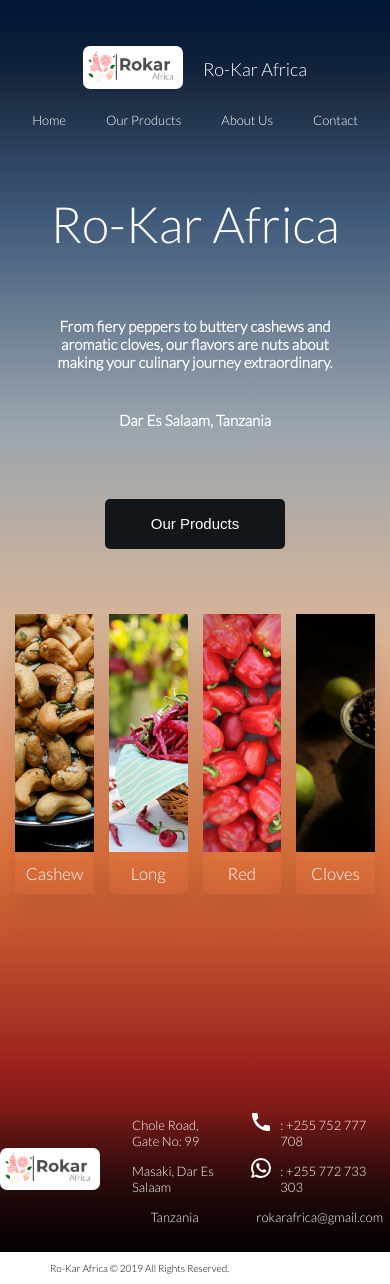
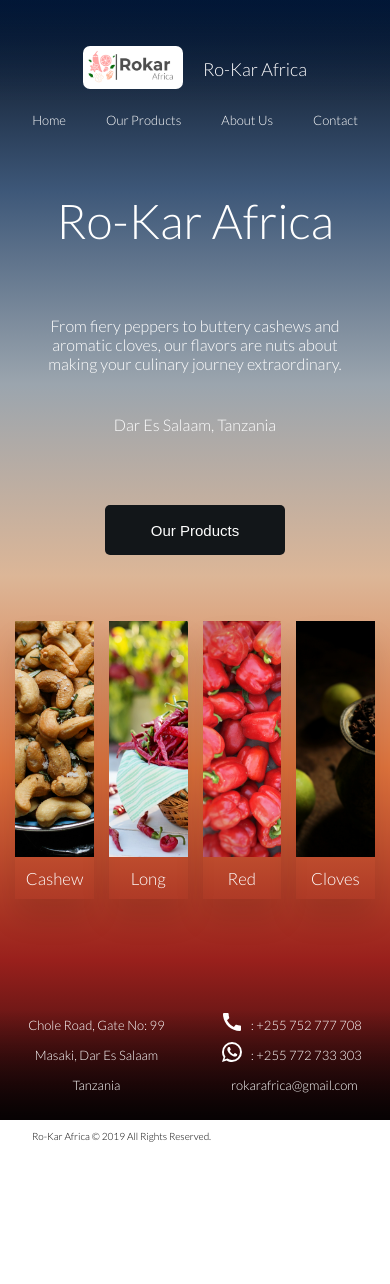
Before and after one commit to rodinKaradeniz/rokar-africa-client, a React (Create React App) app: page / in a window 390 px wide. After the commit the page ends 1152 px from the top, so only its background shows below. Built offline with nearby package versions, Linux system fonts and the light colour scheme.

Commit message:
bug fixes and small styling improvements

```diff
--- a/public/index.html
+++ b/public/index.html
@@ -7,38 +7,16 @@
     <meta name="theme-color" content="#000000" />
     <meta
       name="description"
-      content="Web site created using create-react-app"
+      content="From fiery peppers to buttery cashews and aromatic cloves, our flavors
+      are nuts about making your culinary journey extraordinary."
     />
     <link rel="apple-touch-icon" href="%PUBLIC_URL%/logo192.jpg" />
-    <!--
-      manifest.json provides metadata used when your web app is installed on a
-      user's mobile device or desktop. See https://developers.google.com/web/fundamentals/web-app-manifest/
-    -->
     <base href="/" />
     <link rel="manifest" href="%PUBLIC_URL%/manifest.json" />
-    <!--
-      Notice the use of %PUBLIC_URL% in the tags above.
-      It will be replaced with the URL of the `public` folder during the build.
-      Only files inside the `public` folder can be referenced from the HTML.
-
-      Unlike "/favicon.ico" or "favicon.ico", "%PUBLIC_URL%/favicon.ico" will
-      work correctly both with client-side routing and a non-root public URL.
-      Learn how to configure a non-root public URL by running `npm run build`.
-    -->
     <title>Rokar Africa</title>
   </head>
   <body>
     <noscript>You need to enable JavaScript to run this app.</noscript>
     <div id="root"></div>
-    <!--
-      This HTML file is a template.
-      If you open it directly in the browser, you will see an empty page.
-
-      You can add webfonts, meta tags, or analytics to this file.
-      The build step will place the bundled scripts into the <body> tag.
-
-      To begin the development, run `npm start` or `yarn start`.
-      To create a production bundle, use `npm run build` or `yarn build`.
-    -->
   </body>
 </html>
--- a/src/App.css
+++ b/src/App.css
@@ -25,7 +25,7 @@
 
 h1 {
   font-weight: 200;
-  font-size: 45px;
+  font-size: 2.5rem;
   color: white;
   height: 30px;
   display: flex;
@@ -34,19 +34,23 @@
 }
 
 h2 {
-  font-size: 30px;
+  font-size: 2rem;
+  font-weight: 100;
 }
 
 h3 {
   font-size: 20px;
+  font-weight: 100;
 }
 
 h4 {
-  font-size: 15px;
+  font-size: 1rem;
+  font-weight: 100;
   color: white;
 }
 
 p {
   color: white;
-  font-size: 15px;
+  font-size: 0.9rem;
+  font-weight: 100;
 }
--- a/src/components/Footer.jsx
+++ b/src/components/Footer.jsx
@@ -9,7 +9,7 @@
   return (
     <div className="footer">
       <div className="footerContent">
-        <div className="footerSection">
+        <div className="footerLogoContainer">
           <Link to="/">
             <img src={Logo} alt="" />
           </Link>
--- a/src/components/ProductItem.jsx
+++ b/src/components/ProductItem.jsx
@@ -4,7 +4,7 @@
   return (
     <div className="productItem">
       <div className="productImageContainer">
-        <img className="image" src={image} alt="" />
+        <img className="image" src={image} alt={"product"} />
       </div>
       <div className="productInfo">
         <h2> {name} </h2>
--- a/src/pages/About.jsx
+++ b/src/pages/About.jsx
@@ -15,10 +15,10 @@
     <div className="about">
       <div className="aboutIntro">
         <h1> About Us </h1>
-        <p>
+        <h4>
           We don't just sell products; we share a taste of Tanzania with every
           spice and nut, inviting you to savor the essence of our heritage.
-        </p>
+        </h4>
       </div>
       <div className="aboutSectionContainer">
         <div className="aboutSection">
--- a/src/pages/Contact.jsx
+++ b/src/pages/Contact.jsx
@@ -1,16 +1,31 @@
-import React, { useEffect } from "react";
+import React, { useEffect, useState } from "react";
 import ContactForm from "../components/ContactForm";
 import Maps from "../components/Maps";
 import "../styles/Contact.css";
 
 function Contact() {
+  const [mapContainerStyle, setMapContainerStyle] = useState({
+    width: "350px",
+    height: "250px",
+  });
+
   useEffect(() => {
     window.scrollTo(0, 0);
+    updateMapContainerStyle(); // Update mapContainerStyle initially
+    window.addEventListener("resize", updateMapContainerStyle); // Add event listener for window resize
+    return () => {
+      window.removeEventListener("resize", updateMapContainerStyle); // Cleanup event listener on component unmount
+    };
   }, []);
 
-  const mapContainerStyle = {
-    width: "350px",
-    height: "250px",
+  const updateMapContainerStyle = () => {
+    // Adjust mapContainerStyle based on screen width
+    const screenWidth = window.innerWidth;
+    const newMapContainerStyle =
+      screenWidth >= 768
+        ? { width: "500px", height: "300px" }
+        : { width: "300px", height: "200px" };
+    setMapContainerStyle(newMapContainerStyle);
   };
 
   return (
--- a/src/styles/About.css
+++ b/src/styles/About.css
@@ -4,7 +4,7 @@
   flex-direction: column;
   align-items: center;
   justify-content: center;
-  gap: 50px;
+  gap: 3rem;
   padding-top: 200px;
   padding-bottom: 100px;
 }
@@ -33,18 +33,17 @@
   flex-direction: column;
   justify-content: center;
   align-items: center;
-  gap: 30px;
 }
 
 .aboutSectionTitle {
-  flex: 50%;
+  flex: 40%;
   display: flex;
   flex-direction: column;
   height: 100%;
 }
 
 .aboutSectionBody {
-  flex: 50%;
+  flex: 60%;
   text-align: center;
 }
 
--- a/src/styles/Contact.css
+++ b/src/styles/Contact.css
@@ -7,7 +7,7 @@
   align-items: center;
   padding-top: 200px;
   padding-bottom: 100px;
-  gap: 50px;
+  gap: 3rem;
 }
 
 .contactHeader {
@@ -16,18 +16,16 @@
   flex-direction: column;
   align-items: center;
   text-align: center;
-  margin-bottom: 50px;
+  margin-bottom: 1rem;
 }
 
 .contactBody {
   width: 80%;
-  /* height: 80vh; */
   display: flex;
   flex-direction: row;
 }
 
 .contactBody .leftSide {
-  /* height: 90vh; */
   flex: 50%;
   display: flex;
   flex-direction: column;
@@ -69,7 +67,7 @@
   margin: 50px;
 }
 
-@media only screen and (max-width: 850px) {
+@media only screen and (max-width: 768px) {
   .contactBody {
     width: 80%;
     flex-direction: column;
--- a/src/styles/Footer.css
+++ b/src/styles/Footer.css
@@ -4,17 +4,11 @@
   display: flex;
   flex-direction: column;
   justify-content: center;
-  margin-top: 100px;
 }
 
 .footer p {
   color: white;
   font-size: small;
-}
-
-.footerEnd {
-  background-color: white;
-  padding-left: 50px;
 }
 
 .footerEnd p {
@@ -30,6 +24,18 @@
   padding-bottom: 20px;
 }
 
+.footerLogoContainer {
+  display: flex;
+  flex-direction: column;
+  align-items: center;
+  justify-content: center;
+}
+
+.footerLogoContainer img {
+  width: 100px;
+  border-radius: 7px;
+}
+
 .footerSection {
   display: flex;
   flex-direction: column;
@@ -39,11 +45,6 @@
 
 .footerSection p {
   margin: 7px;
-}
-
-.footerSection img {
-  width: 100px;
-  border-radius: 7px;
 }
 
 .footerPhoneInfo {
@@ -85,9 +86,18 @@
   transform: scale(1.1); /* Scale the element on hover */
 }
 
-@media only screen and (min-width: 1000px) {
+.footerEnd {
+  background-color: white;
+  padding-left: 2rem;
+}
+
+@media only screen and (max-width: 1200px) {
   .footerLinks {
-    display: inherit;
+    display: none;
+  }
+
+  .footerContent {
+    gap: 6rem;
   }
 }
 
@@ -97,6 +107,16 @@
   }
 
   .footerContent {
-    gap: 25px;
+    gap: 4rem;
   }
 }
+
+@media only screen and (max-width: 768px) {
+  .footerContent {
+    gap: 3rem;
+  }
+
+  .footerLogoContainer {
+    display: none;
+  }
+}
--- a/src/styles/Home.css
+++ b/src/styles/Home.css
@@ -19,7 +19,7 @@
 }
 
 .headerContainer h1 {
-  font-size: 50px;
+  font-size: 3rem;
   font-weight: 50;
   color: white;
 }
--- a/src/styles/Products.css
+++ b/src/styles/Products.css
@@ -1,28 +1,23 @@
-/* Products.css */
-
-/* Global Styles */
 .products {
   width: 100%;
   display: flex;
   flex-direction: column;
   align-items: center;
+  justify-content: center;
   padding-top: 200px;
   padding-bottom: 100px;
-  gap: 50px;
+  gap: 3rem;
 }
 
-/* Intro Section Styles */
 .productsIntro {
-  padding-top: 50px;
   width: 80%;
   display: flex;
-  flex-direction: column;
+  flex-flow: column nowrap;
   justify-content: center;
   text-align: center;
-  margin-bottom: 50px;
+  margin-bottom: 1rem;
 }
 
-/* Product List Styles */
 .productList {
   width: 80%;
   display: flex;
@@ -39,11 +34,10 @@
   align-items: center;
 }
 
-/* Product Item Styles */
 .productItem {
   width: 100%;
   display: flex;
-  gap: 30px;
+  gap: 1rem;
   background-color: rgba(
     255,
     255,
@@ -62,9 +56,8 @@
 
 .productImageContainer {
   flex: 35%;
-  overflow: hidden;
+  /* overflow: hidden; */
   border-radius: 8px;
-  margin-bottom: 15px;
   object-fit: fill;
   width: 250px;
   height: 250px;
@@ -94,13 +87,9 @@
   color: #444;
 }
 
-@media only screen and (max-width: 850px) {
+@media only screen and (max-width: 768px) {
   .productItem {
     flex-direction: column;
     align-items: center;
   }
-
-  .productImageContainer {
-    margin-bottom: 5px;
-  }
 }
```
